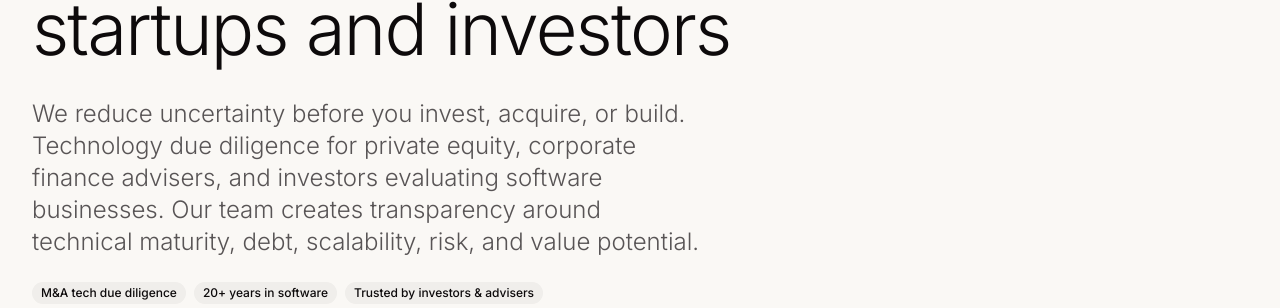
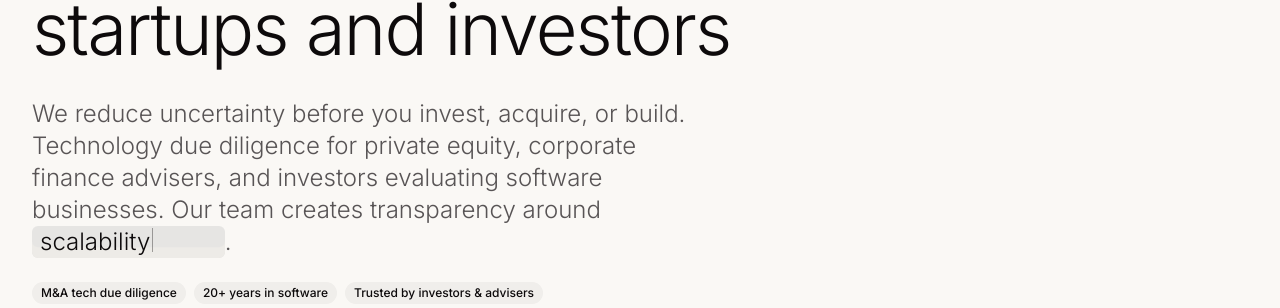
Before and after one commit to a2zlondon/danielmolloy, a Next.js app: page / in a window 1280 px wide. Shown: the part 267-575 px from the top of the page. Built offline with nearby package versions, Linux system fonts and the light colour scheme; no server answers.

Commit message:
Add hero typewriter animation

```diff
--- /dev/null
+++ b/components/hero-typewriter.tsx
@@ -0,0 +1,55 @@
+"use client";
+
+import { useEffect, useState } from "react";
+
+const words = [
+  "technical maturity",
+  "debt",
+  "scalability",
+  "risk",
+  "value potential",
+];
+
+export function HeroTypewriter() {
+  const [wordIndex, setWordIndex] = useState(0);
+  const [characterCount, setCharacterCount] = useState(0);
+  const [isDeleting, setIsDeleting] = useState(false);
+
+  useEffect(() => {
+    const currentWord = words[wordIndex];
+    const isWordComplete = characterCount === currentWord.length;
+    const isWordDeleted = characterCount === 0;
+
+    const delay = isWordComplete && !isDeleting ? 1300 : isDeleting ? 45 : 70;
+
+    const timeout = window.setTimeout(() => {
+      if (isWordComplete && !isDeleting) {
+        setIsDeleting(true);
+        return;
+      }
+
+      if (isWordDeleted && isDeleting) {
+        setIsDeleting(false);
+        setWordIndex((current) => (current + 1) % words.length);
+        return;
+      }
+
+      setCharacterCount((current) => current + (isDeleting ? -1 : 1));
+    }, delay);
+
+    return () => window.clearTimeout(timeout);
+  }, [characterCount, isDeleting, wordIndex]);
+
+  const typedWord = words[wordIndex].slice(0, characterCount);
+
+  return (
+    <span
+      className="inline-flex min-w-[13ch] items-baseline rounded-md bg-accent/10 px-2 text-foreground shadow-[inset_0_-0.45em_0_var(--muted)]"
+      aria-live="polite"
+      aria-label={words[wordIndex]}
+    >
+      <span>{typedWord || "\u00A0"}</span>
+      <span className="ml-0.5 inline-block h-[1em] w-px translate-y-0.5 animate-pulse bg-foreground/70" />
+    </span>
+  );
+}
--- a/components/hero.tsx
+++ b/components/hero.tsx
@@ -2,6 +2,7 @@ import { Button } from "@/components/ui/button";
 import { BOOK_CALL_URL } from "@/lib/constants";
 import { Badge } from "@/components/ui/badge";
 import Link from "next/link";
+import { HeroTypewriter } from "@/components/hero-typewriter";
 
 export function Hero() {
   return (
@@ -12,7 +13,8 @@ export function Hero() {
             Technical due diligence for startups and investors
           </h1>
           <p className="text-xl md:text-2xl text-muted-foreground font-light max-w-2xl">
-            We reduce uncertainty before you invest, acquire, or build. Technology due diligence for private equity, corporate finance advisers, and investors evaluating software businesses. Our team creates transparency around technical maturity, debt, scalability, risk, and value potential.
+            We reduce uncertainty before you invest, acquire, or build. Technology due diligence for private equity, corporate finance advisers, and investors evaluating software businesses. Our team creates transparency around{" "}
+            <HeroTypewriter />.
           </p>
           <div className="flex flex-wrap items-center gap-2">
             <Badge variant="secondary">M&A tech due diligence</Badge>
```
